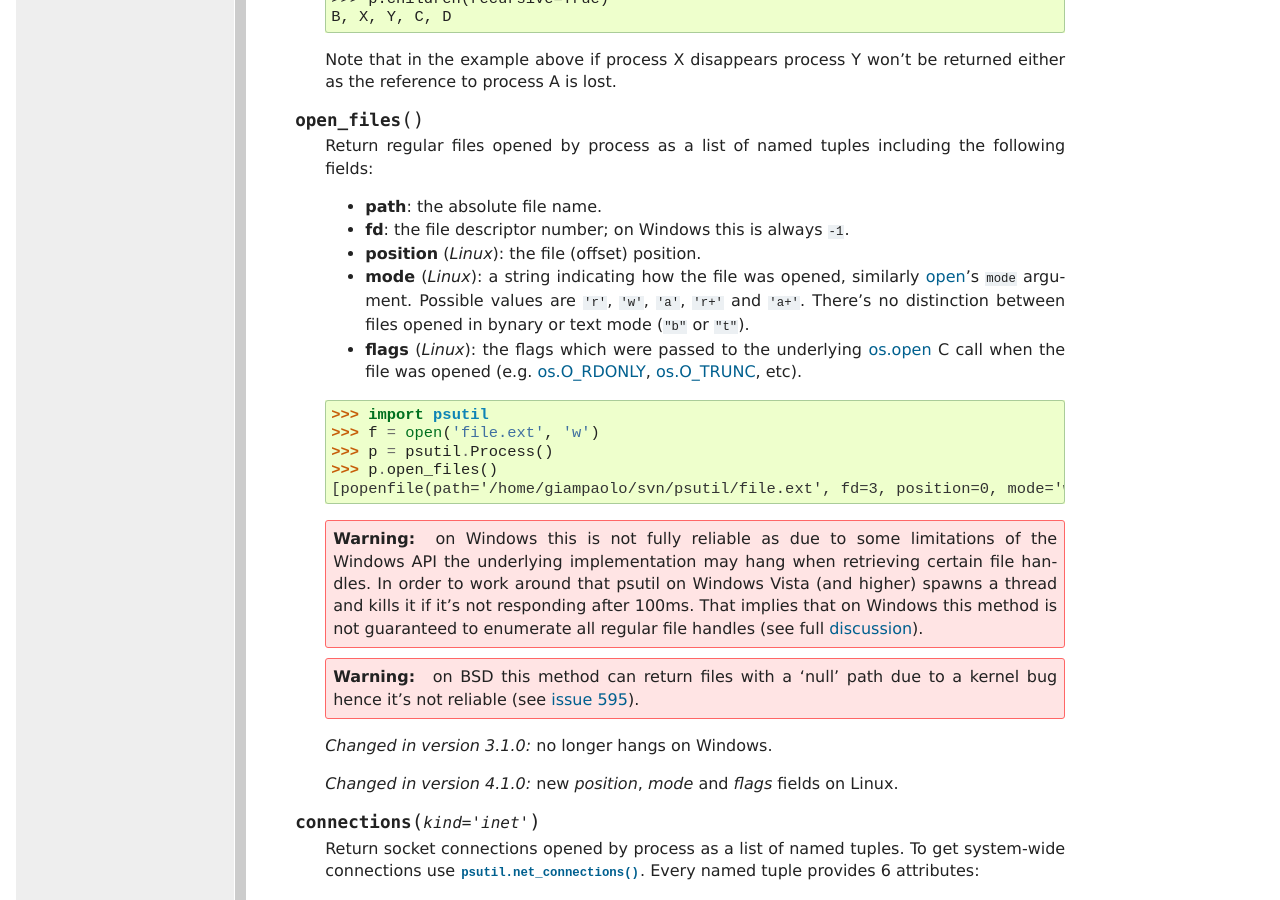
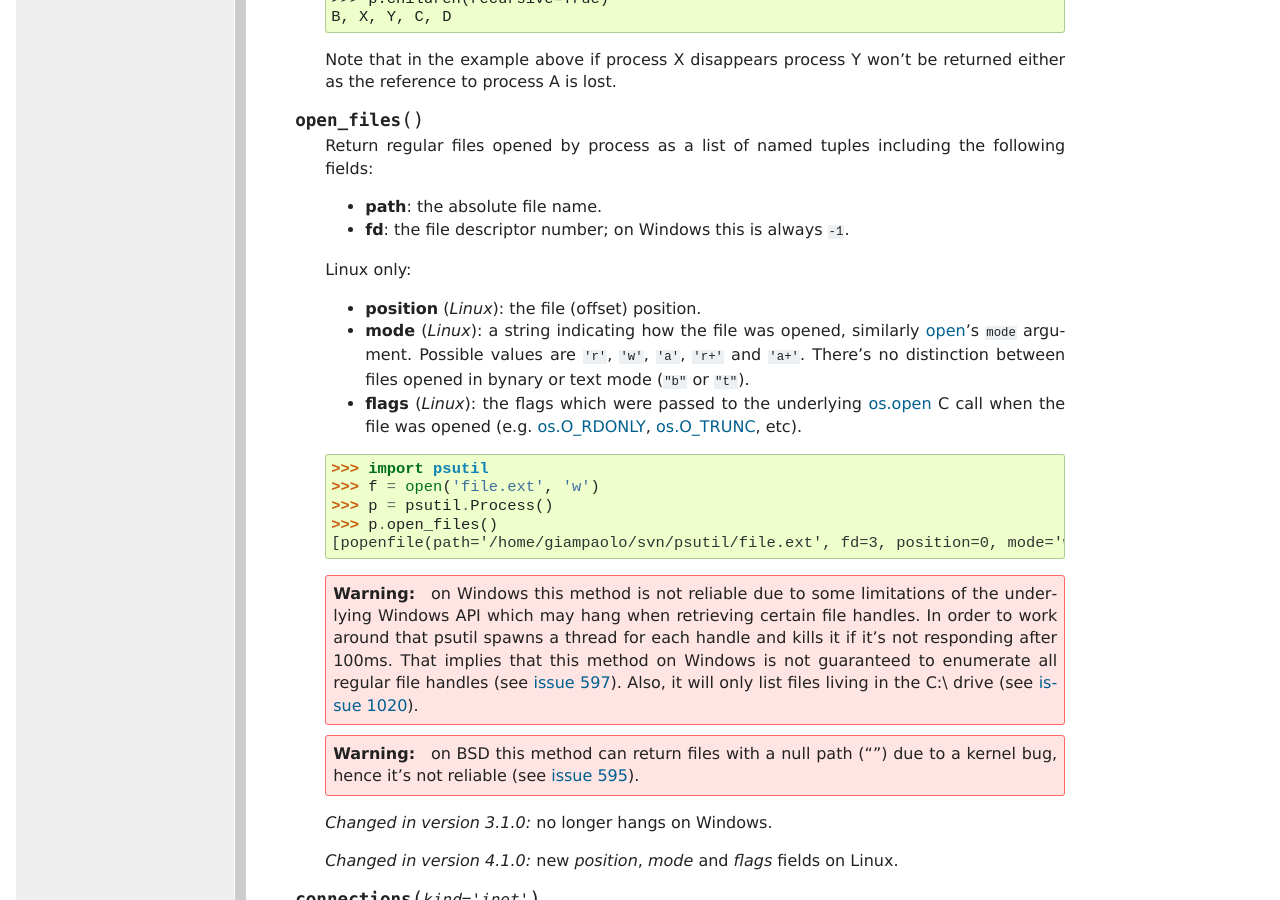
Before and after one commit to giampaolo/psutil, a Sphinx documentation site: the page built from docs/index.rst, in a window 1280 px wide and 900 px high, scrolled down 25905 px. Built offline with Sphinx 7.4.7, drawn with Linux system fonts in a browser that asks for light colours; formulas are drawn with MathJax 3.

Commit message:
#1020 / windows / open_files: update doc and inform that open_files() only lists files living in the C:\ drive

```diff
--- a/docs/index.rst
+++ b/docs/index.rst
@@ -1633,6 +1633,9 @@ Process class
 
     - **path**: the absolute file name.
     - **fd**: the file descriptor number; on Windows this is always ``-1``.
+
+    Linux only:
+
     - **position** (*Linux*): the file (offset) position.
     - **mode** (*Linux*): a string indicating how the file was opened, similarly
       `open <https://docs.python.org/3/library/functions.html#open>`__'s
@@ -1653,18 +1656,20 @@ Process class
     [popenfile(path='/home/giampaolo/svn/psutil/file.ext', fd=3, position=0, mode='w', flags=32769)]
 
     .. warning::
-      on Windows this is not fully reliable as due to some limitations of the
-      Windows API the underlying implementation may hang when retrieving
-      certain file handles.
-      In order to work around that psutil on Windows Vista (and higher) spawns
-      a thread and kills it if it's not responding after 100ms.
-      That implies that on Windows this method is not guaranteed to enumerate
-      all regular file handles (see full
-      `discussion <https://github.com/giampaolo/psutil/pull/597>`_).
+      on Windows this method is not reliable due to some limitations of the
+      underlying Windows API which may hang when retrieving certain file
+      handles.
+      In order to work around that psutil spawns a thread for each handle and
+      kills it if it's not responding after 100ms.
+      That implies that this method on Windows is not guaranteed to enumerate
+      all regular file handles (see
+      `issue 597 <https://github.com/giampaolo/psutil/pull/597>`_).
+      Also, it will only list files living in the C:\\ drive (see
+      `issue 1020 <https://github.com/giampaolo/psutil/pull/1020>`_).
 
     .. warning::
-      on BSD this method can return files with a 'null' path due to a kernel
-      bug hence it's not reliable
+      on BSD this method can return files with a null path ("") due to a
+      kernel bug, hence it's not reliable
       (see `issue 595 <https://github.com/giampaolo/psutil/pull/595>`_).
 
     .. versionchanged::
```
